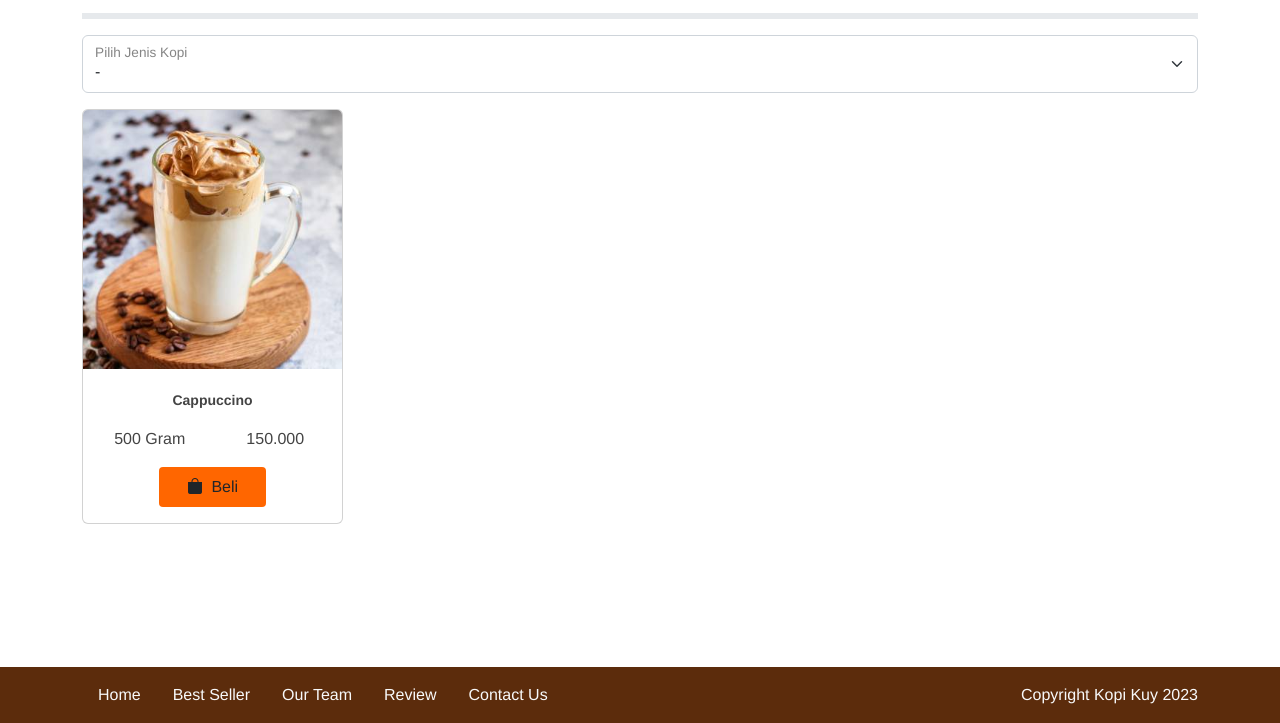
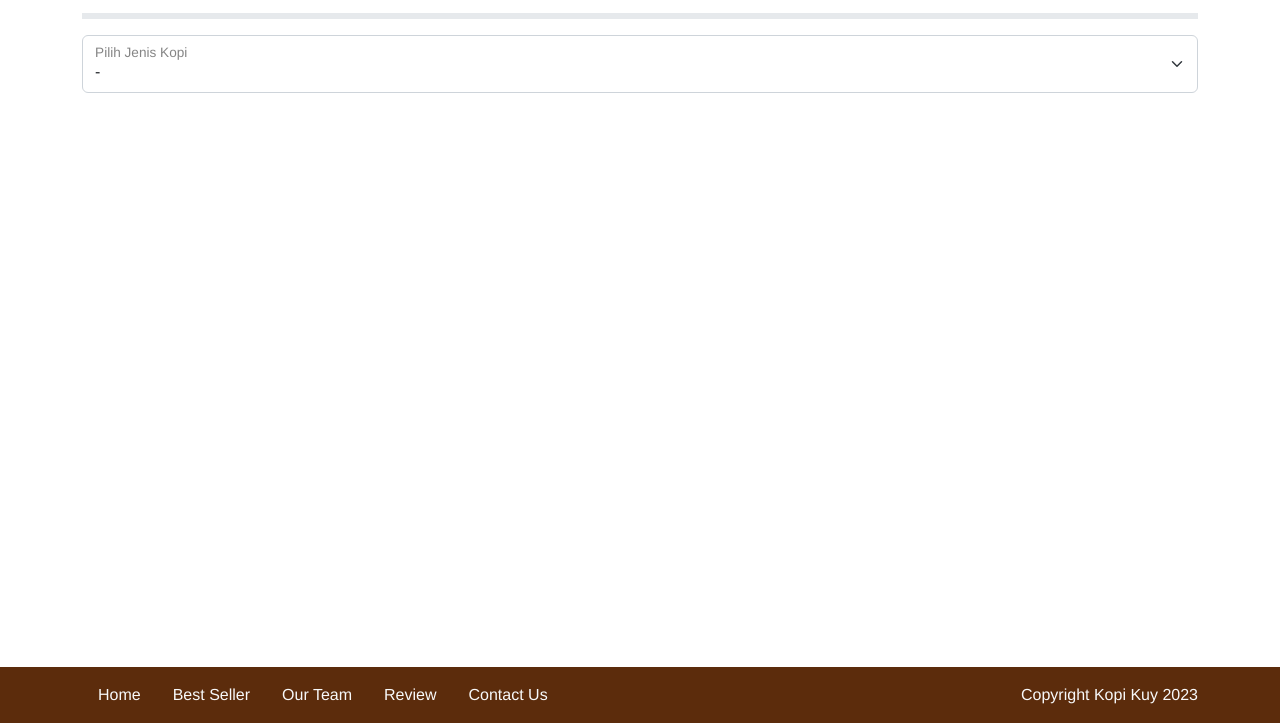
Before and after one commit to doelmufid/kopi-kuy, a plain HTML site: page produk.html in a window 1280 px wide. Shown: the part 215-938 px from the top of the page. Drawn offline with Linux system fonts and the light colour scheme; a web font is replaced by a local one.

Commit message:
update menghapus defult tampilan produk

```diff
--- a/produk.html
+++ b/produk.html
@@ -84,23 +84,6 @@
             </div>
             <!--Kode selanjutnya di paste di bawah ini-->
             <div id="baris_produk" class="row row-cols-1 row-cols-sm-2 row-cols-md-3 row-cols-lg-4">
-                <div class="col mb-3">
-                    <div class="card">
-                        <img src="images/produk/product_capuchino.jpg" class="card-img-top" alt="...">
-                        <div class="card-body">
-                            <h5 class="card-title">Cappuccino</h5>
-                            <div class="hargaukuran row my-3">
-                                <div class="col">
-                                    500 Gram
-                                </div>
-                                <div class="col">
-                                    150.000
-                                </div>
-                            </div>
-                            <a href="#" class="btn btn-coklat"><i class="bi bi-bag-fill me-1"></i> Beli</a>
-                        </div>
-                    </div>
-                </div>
             </div>
         </div>
     </section>
```
